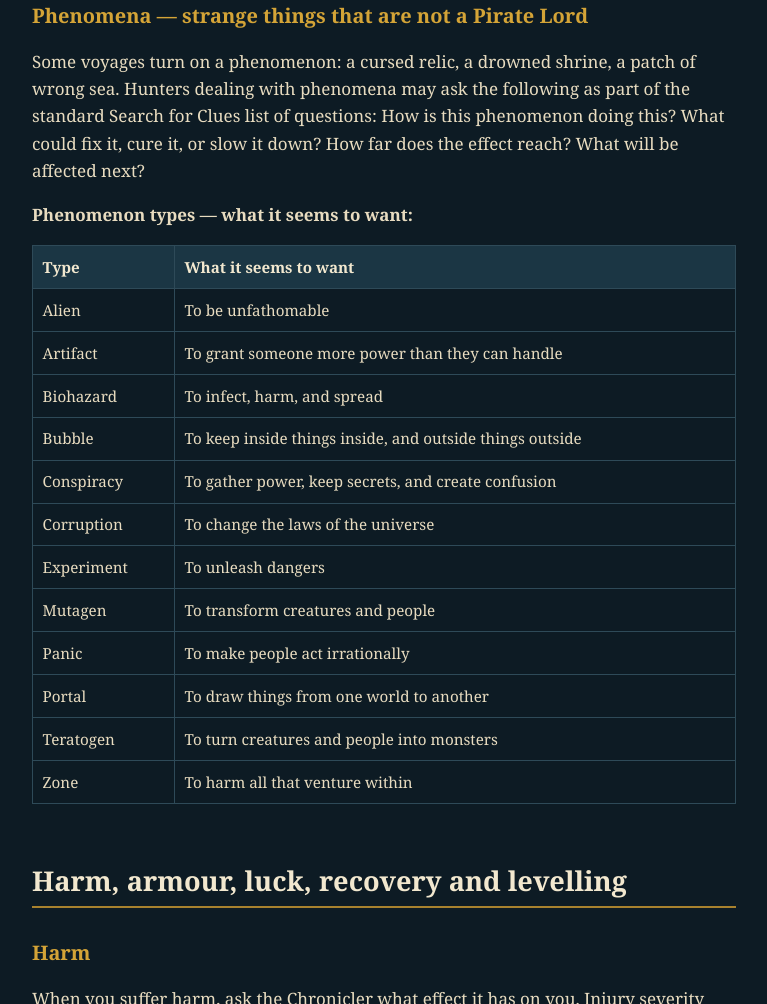
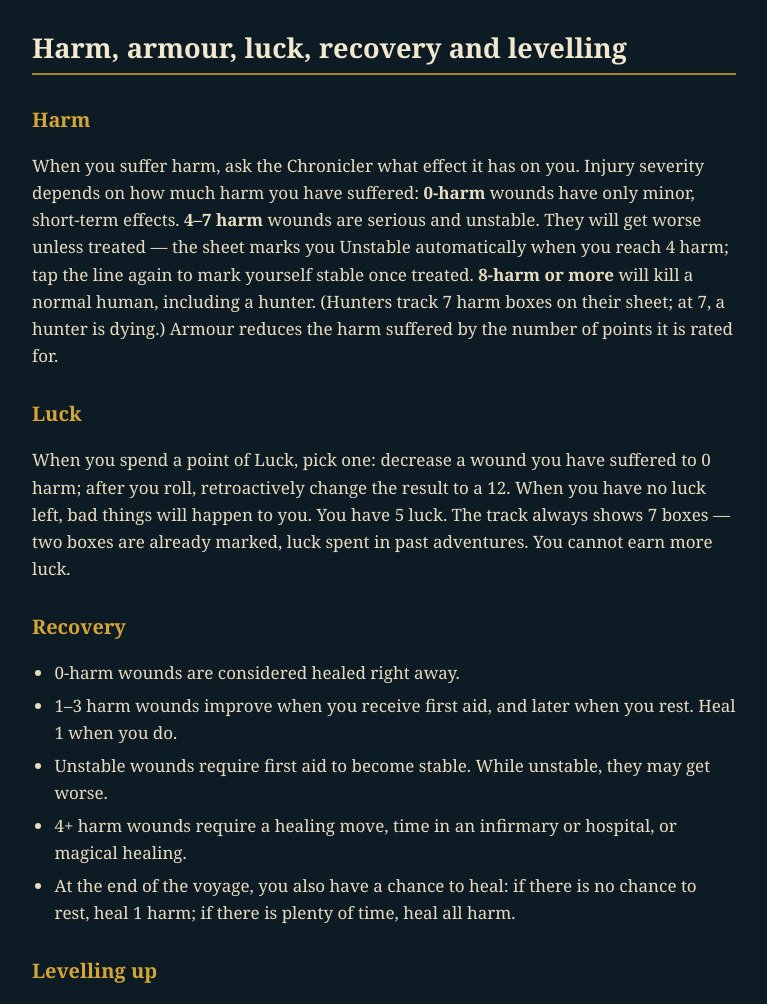
Before and after one commit to nswa9002/hunters-of-the-shattered-coast, a plain HTML site: page reference.html in a window 1280 px wide. Shown: the part 9032-10036 px from the top of the page, without its empty margins (256-1023 px from the left). Drawn offline with Linux system fonts and the light colour scheme.

Commit message:
Remove Phenomena section from Moves Reference

```diff
--- a/reference.html
+++ b/reference.html
@@ -142,24 +142,6 @@
 <p>When you create or adapt a device to analyse or deal with strangeness, say what it will do and roll +Weird. On a 10+, you pick two requirements. On a 7–9, you pick one requirement and the Chronicler picks a second one. On a miss, something goes horribly wrong. You are still able to create your device, but the Chronicler picks three requirements. <strong>Advanced:</strong> on a 12+, you gain +1 ongoing when operating the device.</p>
 <p><strong>Requirements:</strong> it needs a rare and/or weird material; it won't be very reliable; it requires huge amounts of power or fuel; it will take a long time to get it working; it won't work exactly as intended; you'll need help (beyond the hunters on your team) to finish it.</p></div>
 
-<h3>Phenomena — strange things that are not a Pirate Lord</h3>
-<p>Some voyages turn on a phenomenon: a cursed relic, a drowned shrine, a patch of wrong sea. Hunters dealing with phenomena may ask the following as part of the standard Search for Clues list of questions: How is this phenomenon doing this? What could fix it, cure it, or slow it down? How far does the effect reach? What will be affected next?</p>
-<p><strong>Phenomenon types — what it seems to want:</strong></p>
-<table>
-<tr><th>Type</th><th>What it seems to want</th></tr>
-<tr><td>Alien</td><td>To be unfathomable</td></tr>
-<tr><td>Artifact</td><td>To grant someone more power than they can handle</td></tr>
-<tr><td>Biohazard</td><td>To infect, harm, and spread</td></tr>
-<tr><td>Bubble</td><td>To keep inside things inside, and outside things outside</td></tr>
-<tr><td>Conspiracy</td><td>To gather power, keep secrets, and create confusion</td></tr>
-<tr><td>Corruption</td><td>To change the laws of the universe</td></tr>
-<tr><td>Experiment</td><td>To unleash dangers</td></tr>
-<tr><td>Mutagen</td><td>To transform creatures and people</td></tr>
-<tr><td>Panic</td><td>To make people act irrationally</td></tr>
-<tr><td>Portal</td><td>To draw things from one world to another</td></tr>
-<tr><td>Teratogen</td><td>To turn creatures and people into monsters</td></tr>
-<tr><td>Zone</td><td>To harm all that venture within</td></tr>
-</table>
 </section>
 <section id="harm">
 <h2>Harm, armour, luck, recovery and levelling</h2>
```
Also changed, not shown: 1 other file.
